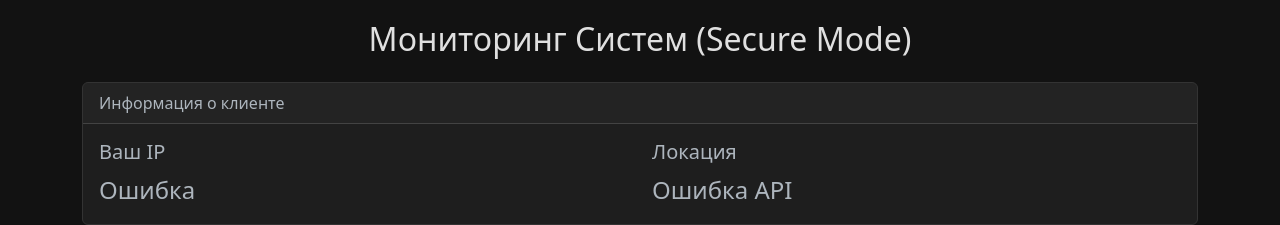
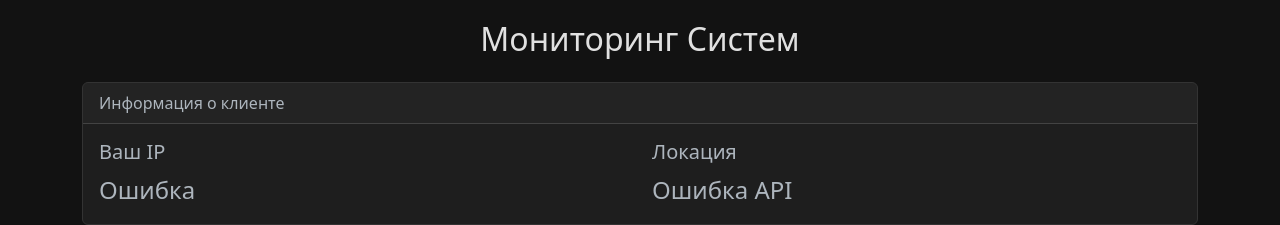
Before and after one commit to xata436/xata436, a plain HTML site: page index.html in a window 1280 px wide. Shown: the top 225 px of the page. Drawn offline with nearby package versions, Linux system fonts and the light colour scheme; no server answers.

Commit message:
Update index.html

```diff
--- a/index.html
+++ b/index.html
@@ -24,7 +24,7 @@
 <body>
 
 <div class="container">
-    <h2 class="text-center mb-4">Мониторинг Систем (Secure Mode)</h2>
+    <h2 class="text-center mb-4">Мониторинг Систем</h2>
 
     <!-- Блок IP -->
     <div class="card status-card">
```
